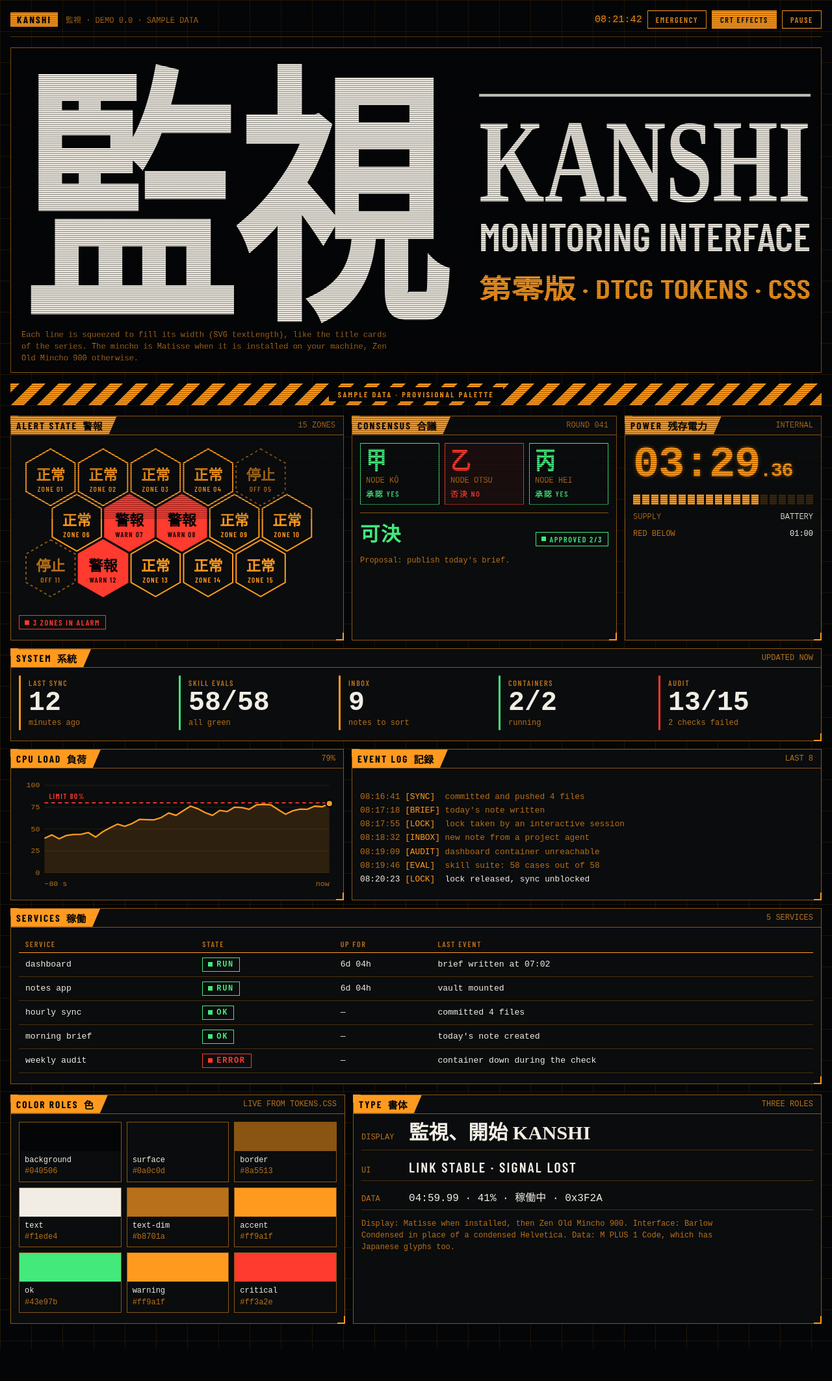
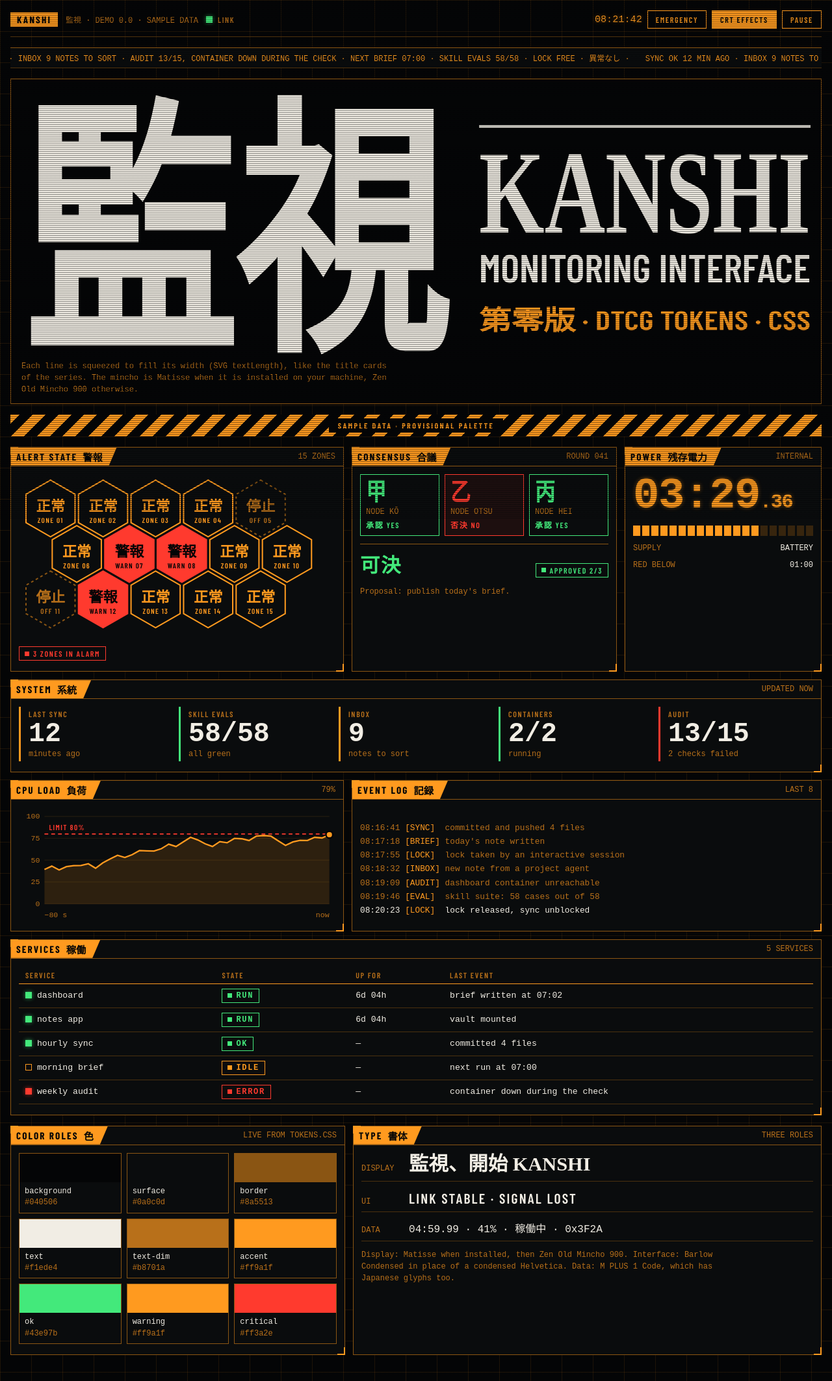
Before and after one commit to Tabrigos/kanshi, a website: page demo/index.html in a window 1280 px wide. Shown: the whole page at 65% size. Before the commit the page ends 2078 px from the top, so only its background shows below. Drawn offline with nearby package versions, Linux system fonts and the light colour scheme; a web font is replaced by a local one.

Commit message:
Add LED and ticker, guard endless animations
k-led is a lamp in the color of its tone, unlit with data-off. k-ticker
runs a band of text only with k-running and without
prefers-reduced-motion, and stops under the pointer or the focus. A test
fails on any endless animation outside those two gates.

```diff
--- a/demo/demo.css
+++ b/demo/demo.css
@@ -11,6 +11,8 @@
 .topbar { display: flex; flex-wrap: wrap; align-items: center; justify-content: space-between; gap: var(--k-space-3); padding-bottom: var(--k-space-3); border-bottom: var(--k-frame-line) solid var(--k-color-border); }
 .brand { display: flex; align-items: center; gap: var(--k-space-3); }
 .brand small { font-family: var(--k-font-family-data); font-size: var(--k-font-size-caption); color: var(--k-color-text-dim); }
+.link, .service { display: inline-flex; align-items: center; gap: var(--k-space-2); }
+.link { font-weight: var(--k-font-weight-ui); font-size: var(--k-font-size-caption); letter-spacing: var(--k-font-tracking-label); color: var(--k-color-text-dim); }
 .controls { display: flex; flex-wrap: wrap; align-items: center; gap: var(--k-space-2); }
 .clock { min-width: 8ch; font-family: var(--k-font-family-data); font-variant-numeric: tabular-nums; color: var(--k-color-accent); }
 
--- a/demo/index.html
+++ b/demo/index.html
@@ -19,6 +19,7 @@
     <div class="brand">
       <span class="k-tab">Kanshi</span>
       <small><span lang="ja">監視</span> · DEMO 0.0 · SAMPLE DATA</small>
+      <span class="link"><span class="k-led k-tone-ok"></span>LINK</span>
     </div>
     <div class="controls">
       <span class="clock k-glow" id="clock" aria-label="Local time">--:--:--</span>
@@ -27,6 +28,13 @@
       <button type="button" class="k-button" id="button-pause" aria-pressed="false">Pause</button>
     </div>
   </header>
+
+  <div class="k-ticker" role="marquee" aria-label="Status feed">
+    <div class="k-ticker-track">
+      <span>SYNC OK 12 MIN AGO · INBOX 9 NOTES TO SORT · AUDIT 13/15, CONTAINER DOWN DURING THE CHECK · NEXT BRIEF 07:00 · SKILL EVALS 58/58 · LOCK FREE · <span lang="ja">異常なし</span> ·</span>
+      <span aria-hidden="true">SYNC OK 12 MIN AGO · INBOX 9 NOTES TO SORT · AUDIT 13/15, CONTAINER DOWN DURING THE CHECK · NEXT BRIEF 07:00 · SKILL EVALS 58/58 · LOCK FREE · <span lang="ja">異常なし</span> ·</span>
+    </div>
+  </div>
 
   <section class="k-titlecard titlecard" aria-label="Title card">
     <svg viewBox="0 0 1000 330" role="img" aria-label="監視, Kanshi, monitoring interface">
@@ -131,11 +139,11 @@
           <table class="k-table">
             <thead><tr><th>Service</th><th>State</th><th>Up for</th><th>Last event</th></tr></thead>
             <tbody>
-              <tr><td>dashboard</td><td><span class="k-chip k-tone-ok">Run</span></td><td>6d 04h</td><td>brief written at 07:02</td></tr>
-              <tr><td>notes app</td><td><span class="k-chip k-tone-ok">Run</span></td><td>6d 04h</td><td>vault mounted</td></tr>
-              <tr><td>hourly sync</td><td><span class="k-chip k-tone-ok">Ok</span></td><td>—</td><td>committed 4 files</td></tr>
-              <tr><td>morning brief</td><td><span class="k-chip k-tone-ok">Ok</span></td><td>—</td><td>today's note created</td></tr>
-              <tr><td>weekly audit</td><td><span class="k-chip k-tone-critical">Error</span></td><td>—</td><td>container down during the check</td></tr>
+              <tr><td><span class="service"><span class="k-led k-tone-ok"></span>dashboard</span></td><td><span class="k-chip k-tone-ok">Run</span></td><td>6d 04h</td><td>brief written at 07:02</td></tr>
+              <tr><td><span class="service"><span class="k-led k-tone-ok"></span>notes app</span></td><td><span class="k-chip k-tone-ok">Run</span></td><td>6d 04h</td><td>vault mounted</td></tr>
+              <tr><td><span class="service"><span class="k-led k-tone-ok"></span>hourly sync</span></td><td><span class="k-chip k-tone-ok">Ok</span></td><td>—</td><td>committed 4 files</td></tr>
+              <tr><td><span class="service"><span class="k-led k-tone-warning" data-off></span>morning brief</span></td><td><span class="k-chip k-tone-warning">Idle</span></td><td>—</td><td>next run at 07:00</td></tr>
+              <tr><td><span class="service"><span class="k-led k-tone-critical k-blink"></span>weekly audit</span></td><td><span class="k-chip k-tone-critical">Error</span></td><td>—</td><td>container down during the check</td></tr>
             </tbody>
           </table>
         </div>
--- a/src/components.css
+++ b/src/components.css
@@ -119,6 +119,60 @@
 }
 .k-chip::before { content: ""; width: 7px; height: 7px; background: currentColor; }
 
+/* ——— led: a square lamp in the color of its tone (accent by default).
+   `data-off` shows the lamp unlit; `k-blink` makes it blink, gated like
+   every blink. It sits next to words that say the state: color alone never
+   carries it. ——— */
+.k-led {
+  display: inline-block;
+  flex: none;
+  width: 10px;
+  height: 10px;
+  color: var(--k-color-accent);
+  background: currentColor;
+  box-shadow: 0 0 6px color-mix(in srgb, currentColor 60%, transparent);
+  transition: background-color var(--k-motion-duration-swap) var(--k-motion-easing-linear), box-shadow var(--k-motion-duration-swap) var(--k-motion-easing-linear);
+}
+.k-led.k-tone-ok { color: var(--k-color-ok); }
+.k-led.k-tone-warning { color: var(--k-color-warning); }
+.k-led.k-tone-critical { color: var(--k-color-critical); }
+.k-led[data-off] {
+  background: transparent;
+  box-shadow: inset 0 0 0 var(--k-frame-line) currentColor;
+}
+
+/* ——— ticker: a band of text running right to left. The content is written
+   twice (the copy aria-hidden) so the loop has no seam. It runs only while
+   the root carries `k-running` and the viewer has not asked for less motion,
+   and it stops under the pointer or the focus; otherwise it stands still and
+   is cut at the edge. Its duration is a speed, not a transition: set
+   `--k-ticker-duration` on the ticker for longer or shorter content. ——— */
+.k-ticker {
+  --k-ticker-duration: 40s;
+  overflow: hidden;
+  border-block: var(--k-frame-line) solid var(--k-color-border);
+  background: var(--k-color-surface);
+  font-family: var(--k-font-family-data);
+  font-size: var(--k-font-size-caption);
+  color: var(--k-color-accent);
+  white-space: nowrap;
+}
+.k-ticker-track { display: flex; width: max-content; }
+.k-ticker-track > * { padding: 6px var(--k-space-5) 6px 0; }
+@keyframes k-ticker {
+  from { transform: translateX(0); }
+  to { transform: translateX(-50%); }
+}
+@media (prefers-reduced-motion: no-preference) {
+  .k-running .k-ticker-track {
+    animation: k-ticker var(--k-ticker-duration) linear infinite;
+  }
+  .k-running .k-ticker:hover .k-ticker-track,
+  .k-running .k-ticker:focus-within .k-ticker-track {
+    animation-play-state: paused;
+  }
+}
+
 /* ——— hazard: diagonal stripes around a short notice ——— */
 .k-hazard {
   display: flex;
```
Also changed, not shown: AGENTS.md (+3 -1 lines), scripts/css-guard.mjs (+45 -0 lines), tests/css.test.mjs (+20 -1 lines), CHANGELOG.md, README.md.
